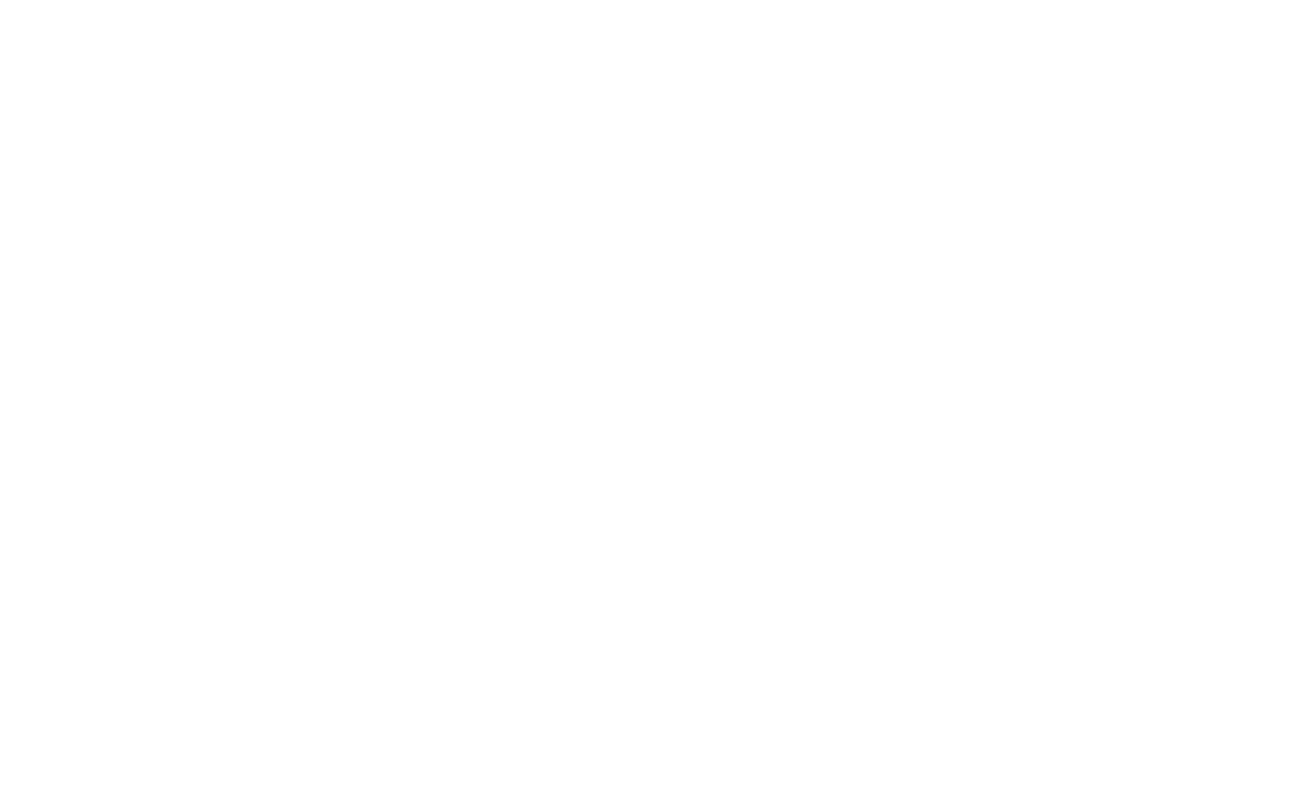
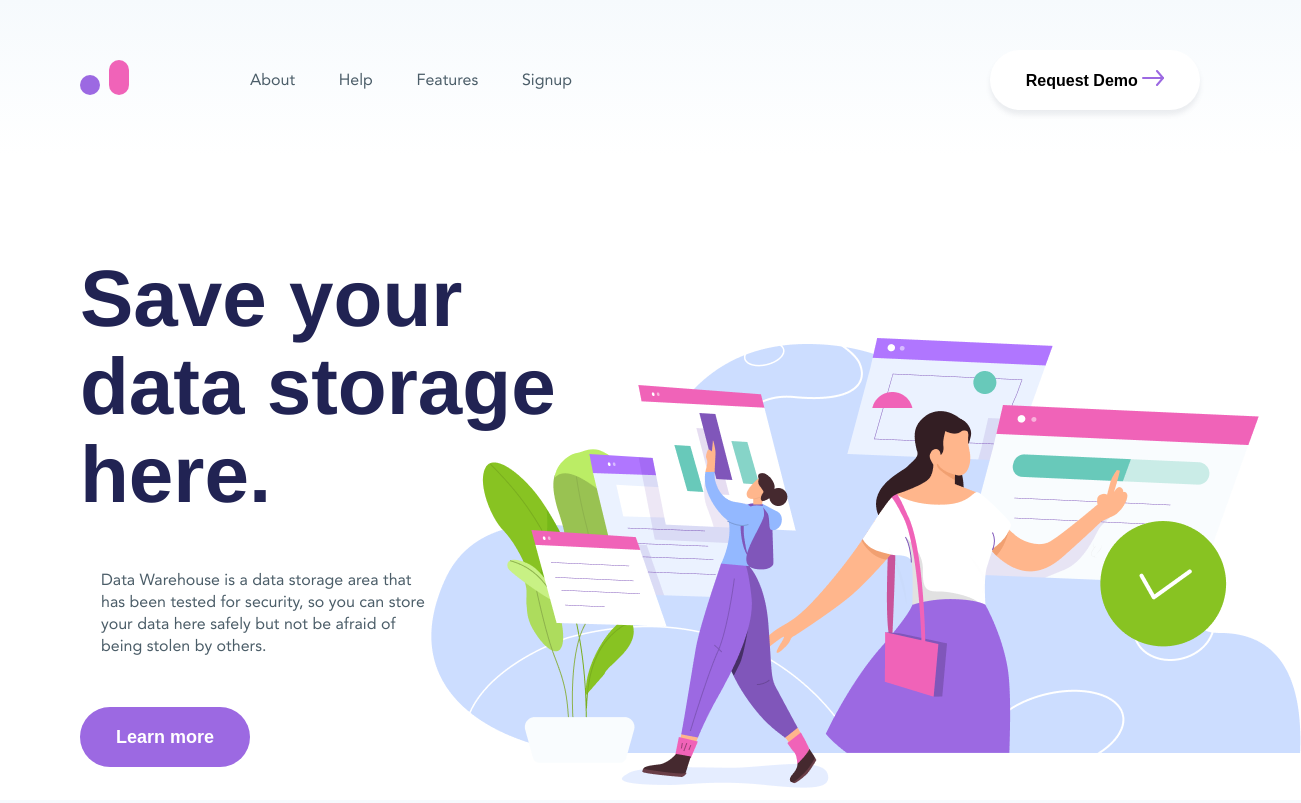
Before and after one commit to Skidanenkoandrey/homeWork6-flexbox-grid-, a plain HTML site: page index.html in a window 1280 px wide. Shown: the whole page, 1301 px wide, since content can reach past the window. Drawn offline with Linux system fonts and the light colour scheme.

Commit message:
added header section and stylized

```diff
--- a/css/style.css
+++ b/css/style.css
@@ -1,3 +1,13 @@
+:root {
+    --body-background: linear-gradient(180deg, #F6FAFD 0%, #FFFFFF 19.4%);
+    --primary-color: #4B5D68;
+    --secondary-color: #212353;
+    --primary-background: #fff;
+    --secondary-background: rgba(240, 99, 184, 0.15);
+    --btn-background-more: #9C69E2;
+    --btn-color-more: #fff;
+}
+
 * {
     margin: 0;
     padding: 0;
@@ -13,7 +23,7 @@
 
 @font-face {
     font-family: "Helvetica";
-    src: url("../assets/fonts/Helvetic/HelveticaRegular.woff") format("woff"),url("../assets/fonts/Helvetic/HelveticaRegular.ttf") format("truetype");
+    src: url("../assets/fonts/Helvetic/HelveticaRegular.woff") format("woff"), url("../assets/fonts/Helvetic/HelveticaRegular.ttf") format("truetype");
     font-weight: normal;
     font-style: normal;
 }
@@ -22,6 +32,14 @@ body {
     display: flex;
     flex-direction: column;
     min-height: 100vh;
+    background: var(--body-background);
+    color: var(--primary-color);
+    font-family: "Avenir", "Helvetica", sans-serif;
+}
+
+a {
+    text-decoration: none;
+    color: inherit;
 }
 
 .container {
@@ -30,3 +48,110 @@ body {
     min-width: 20rem;
     margin: 0 auto;
 }
+
+.header {
+    margin-top: 50px;
+}
+
+.header-nav {
+    display: flex;
+    align-items: center;
+}
+
+.menu {
+    display: flex;
+    justify-content: space-between;
+    align-self: center;
+    margin-left: 121px;
+    max-width: 322px;
+    width: 100%;
+    list-style-type: none;
+}
+
+.menu__link {
+    font-size: 16px;
+    line-height: 26px;
+    transition: 0.2s;
+}
+
+.menu__link:hover {
+    color: var(--secondary-color);
+    font-weight: 800;
+}
+
+.button {
+    border-radius: 50px;
+    border: none;
+    font-weight: 800;
+    height: 60px;
+}
+
+.button:focus {
+    outline: none;
+}
+
+.request-button {
+    min-width: 210px;
+    margin-left: auto;
+    background: var(--primary-background);
+    box-shadow: 0px 5px 5px rgba(75, 93, 104, 0.1);
+    font-size: 16px;
+    transition: ease-in-out 0.2s;
+}
+
+.request-button:hover,
+.request-button:focus {
+    transform: scale(0.9);
+    box-shadow: 0 0 5px 3px rgba(75, 93, 104, 0.1);
+}
+
+.banner {
+    margin-top: 145px;
+    position: relative;
+}
+
+.banner:after {
+    content: '';
+    position: absolute;
+    top: 80px;
+    left: 30%;
+    background: url(../assets/img/banner.png) no-repeat 100% 100%;
+    max-width: 885px;
+    height: 468px;
+    width: 100%;
+}
+
+.banner__description {
+    position: relative;
+    display: flex;
+    flex-direction: column;
+    align-items: flex-start;
+    width: 50%;
+    max-width: 645px;
+}
+
+.banner__title {
+    font-family: "Helvetica", sans-serif;
+    font-weight: bold;
+    font-size: 80px;
+    line-height: 88px;
+    color: var(--secondary-color);
+}
+
+.banner__text {
+    max-width: 380px;
+    width: 100%;
+}
+
+.banner__text,
+.button-more {
+    margin-top: 50px;
+    padding: 0 21px;
+}
+
+.button-more {
+    background: var(--btn-background-more);
+    min-width: 170px;
+    font-size: 18px;
+    color: var(--btn-color-more);
+}
--- a/index.html
+++ b/index.html
@@ -8,6 +8,39 @@
     <link rel="stylesheet" href="css/style.css">
 </head>
 <body>
+<header class="header container">
+    <nav class="header-nav">
+        <a href="#" class="logo">
+            <img src="assets/img/Logo.svg" alt="" class="logo__img">
+        </a>
+        <ul class="menu">
+            <li class="menu__item">
+                <a href="#" class="menu__link">About</a>
+            </li>
+            <li class="menu__item">
+                <a href="#" class="menu__link">Help</a>
+            </li>
 
+            <li class="menu__item">
+                <a href="#" class="menu__link">Features</a>
+            </li>
+            <li class="menu__item">
+                <a href="#" class="menu__link">Signup</a>
+            </li>
+        </ul>
+        <button class="button request-button">
+            <span class="request-button__text">Request Demo</span>
+            <img src="assets/img/btn-arrow.svg" alt="arrow right" class="request-button__img">
+        </button>
+    </nav>
+    <section class="banner">
+        <div class="banner__description">
+            <h1 class="banner__title">Save your data storage here.</h1>
+            <p class="banner__text">Data Warehouse is a data storage area that has been tested for security, so you can
+                store your data here safely but not be afraid of being stolen by others.</p>
+            <button class="button button-more">Learn more</button>
+        </div>
+    </section>
+</header>
 </body>
 </html>
```
